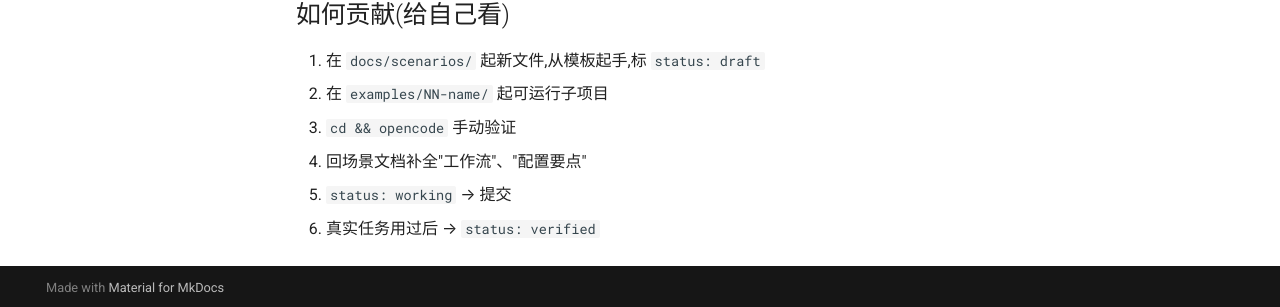
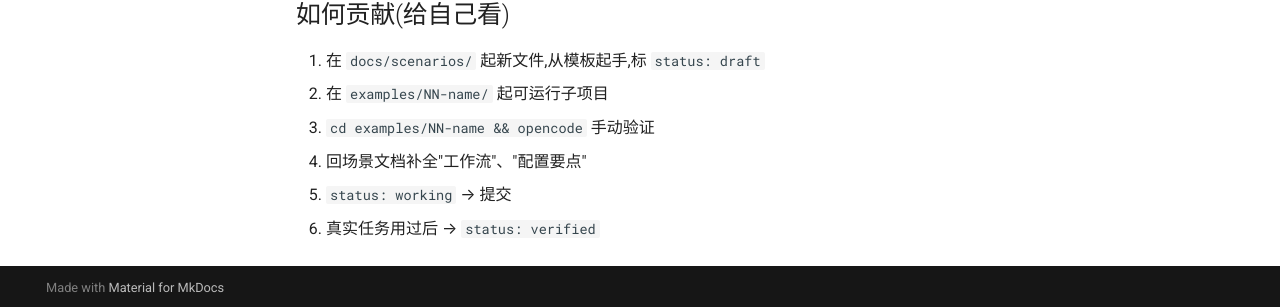
Before and after one commit to wx528/opencode-use, an MkDocs documentation site: the page built from docs/index.md, in a window 1280 px wide and 1268 px high. Shown: the part 958-1265 px from the top of the window. Built offline with MkDocs 1.6.1 and Material for MkDocs 9.7.7, drawn with Linux system fonts in a browser that asks for light colours.

Commit message:
chore: fix final review text corrections

```diff
--- a/docs/index.md
+++ b/docs/index.md
@@ -34,7 +34,7 @@ title: 首页
 
 1. 在 `docs/scenarios/` 起新文件,从模板起手,标 `status: draft`
 2. 在 `examples/NN-name/` 起可运行子项目
-3. `cd && opencode` 手动验证
+3. `cd examples/NN-name && opencode` 手动验证
 4. 回场景文档补全"工作流"、"配置要点"
 5. `status: working` → 提交
 6. 真实任务用过后 → `status: verified`
```
Also changed, not shown: docs/experiments/permission-patterns.md (+0 -1 lines), docs/scenarios/01-debug-bug.md (+1 -1 lines).
